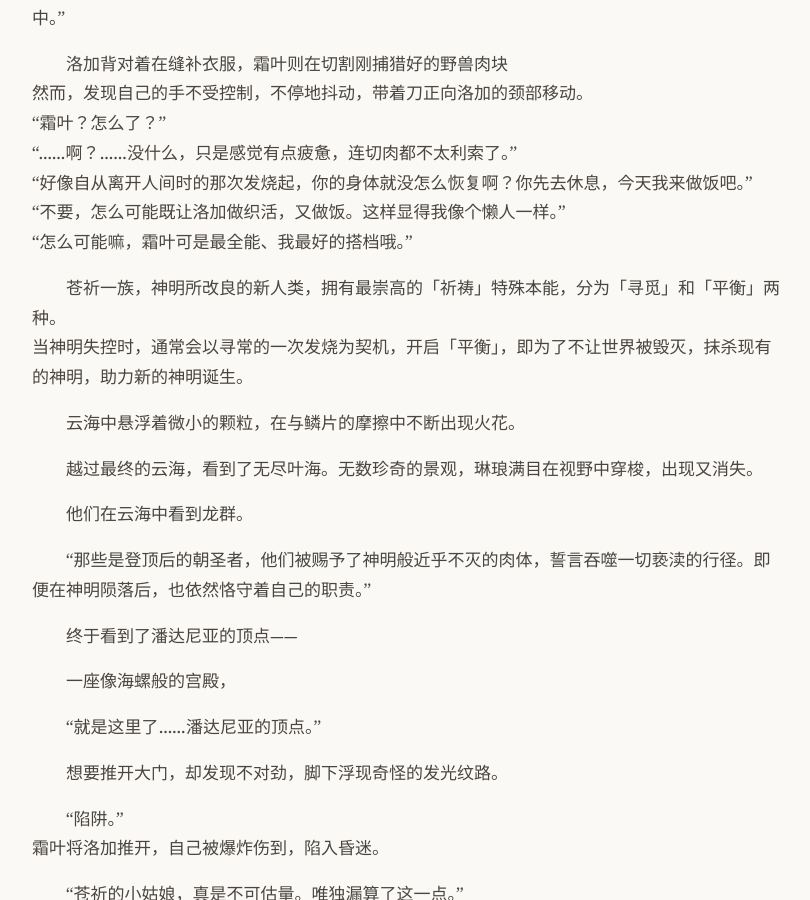
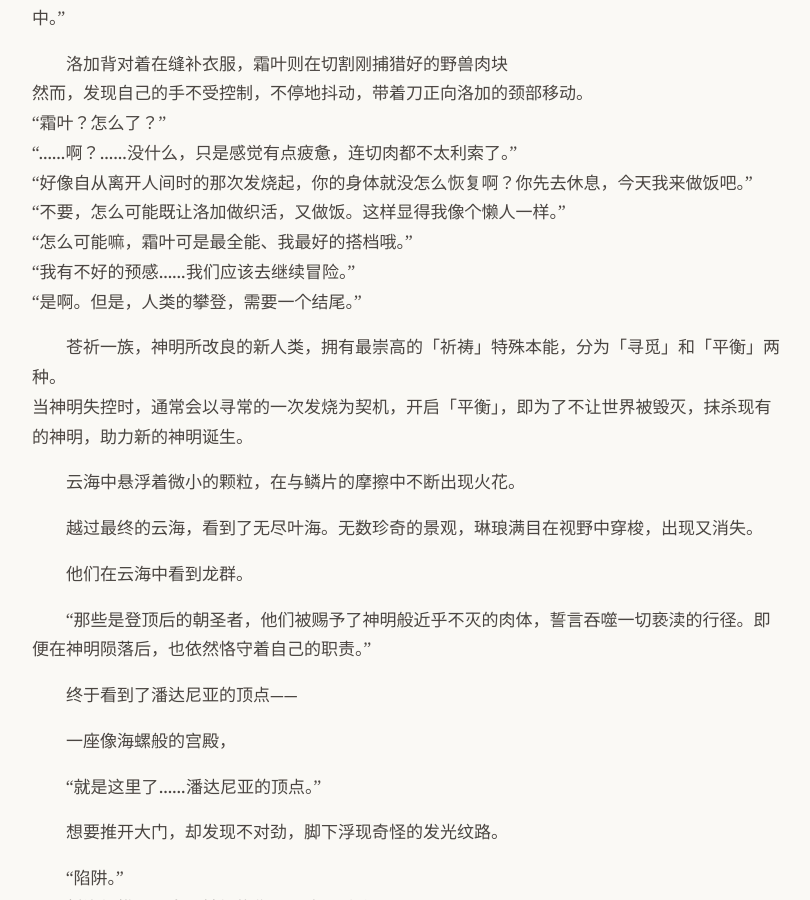
Before and after one commit to yihenc/yihenc.github.io, a Jekyll site: the page built from _posts/2026-03-12-云海.md, in a window 1280 px wide and 900 px high, scrolled down 515 px. Shown: the whole window, without its empty margins (232-1042 px from the left). Built offline with Jekyll 4.4.1, drawn with Linux system fonts in a browser that asks for light colours; nearby versions of some CDN libraries.

Commit message:
Update: 云海

```diff
--- a/_posts/2026-03-12-云海.md
+++ b/_posts/2026-03-12-云海.md
@@ -23,7 +23,8 @@ date: 2026-03-12 00:00 +0000
 “好像自从离开人间时的那次发烧起，你的身体就没怎么恢复啊？你先去休息，今天我来做饭吧。”
 “不要，怎么可能既让洛加做织活，又做饭。这样显得我像个懒人一样。”
 “怎么可能嘛，霜叶可是最全能、我最好的搭档哦。”
-
+“我有不好的预感……我们应该去继续冒险。”
+“是啊。但是，人类的攀登，需要一个结尾。”
 
 
 苍祈一族，神明所改良的新人类，拥有最崇高的「祈祷」特殊本能，分为「寻觅」和「平衡」两种。
```
